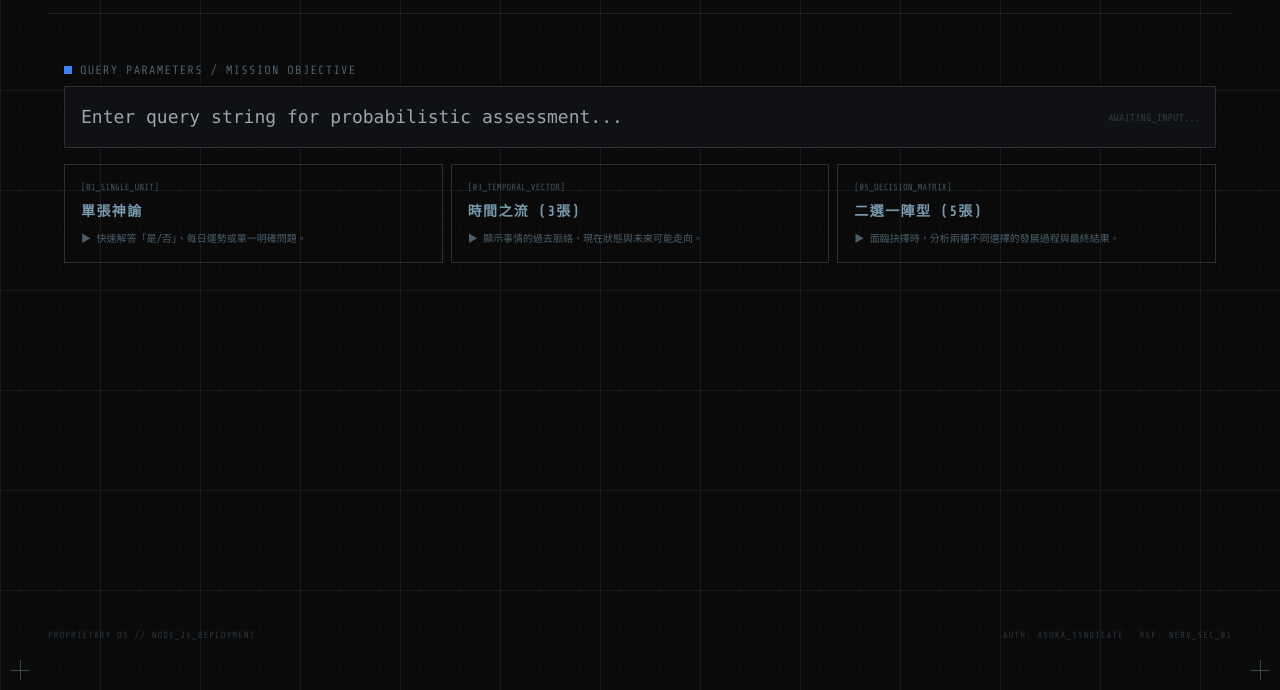
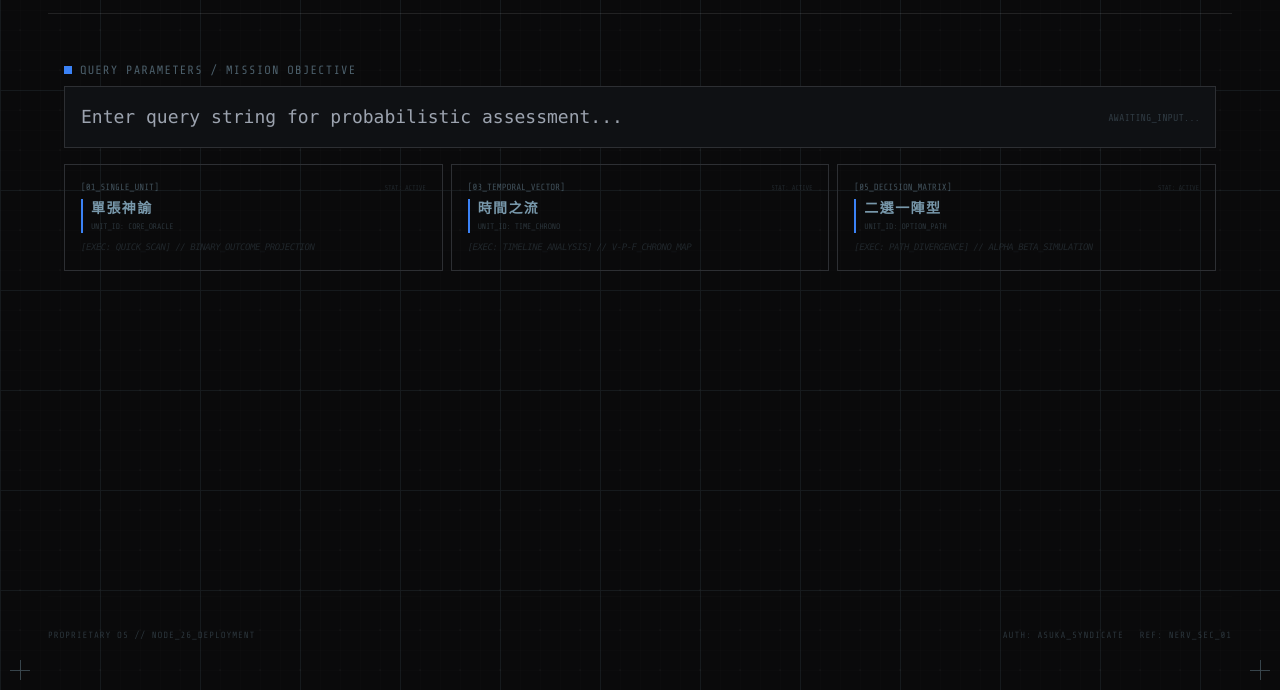
Before and after one commit to oct26th/tarot-mvp, a website: page public/index.html in a window 1280 px wide. Shown: the part 110-800 px from the top of the page. Drawn offline with nearby package versions, Linux system fonts and the light colour scheme.

Commit message:
UI: upgrade to v5.1.1, harden tactical aesthetic by refactoring button labels

```diff
--- a/public/index.html
+++ b/public/index.html
@@ -3,7 +3,7 @@
 <head>
     <meta charset="UTF-8">
     <meta name="viewport" content="width=device-width, initial-scale=1.0">
-    <title>TAROT_OS // TACTICAL_STRATEGY_UNIT v5.0.0</title>
+    <title>TAROT_OS // TACTICAL_STRATEGY_UNIT v5.1.1</title>
     <link rel="manifest" href="/manifest.json">
     <script src="https://cdn.tailwindcss.com"></script>
     <style>
@@ -118,7 +118,7 @@
         <div>
             <div class="flex items-center gap-3">
                 <span class="text-xs bg-white/10 px-2 py-0.5 text-white">CLASSIFIED</span>
-                <h1 class="text-2xl md:text-3xl font-bold tracking-[0.3em] text-white">TAROT_OS <span class="text-xs opacity-50 font-normal">v5.1.0 (TACTICAL_OS)</span></h1>
+                <h1 class="text-2xl md:text-3xl font-bold tracking-[0.3em] text-white">TAROT_OS <span class="text-xs opacity-50 font-normal">v5.1.1 (TACTICAL_OS)</span></h1>
             </div>
             <p class="text-[10px] mt-2 tracking-widest text-white/40 uppercase">Terminal Connection: Established // Signal: High_Fidelity // Node: 26</p>
         </div>
@@ -144,25 +144,51 @@
 
             <div class="grid grid-cols-1 md:grid-cols-3 gap-2 mt-4">
                 <button onclick="drawCard('single')" class="group border border-[#2d2f33] p-4 hover:bg-white hover:text-black transition-all flex flex-col justify-between items-start text-left h-full">
-                    <div class="mb-2">
-                        <span class="text-[9px] block opacity-50 group-hover:opacity-100 mb-1">[01_SINGLE_UNIT]</span>
-                        <span class="text-sm font-bold tracking-widest uppercase">單張神諭</span>
+                    <div class="mb-2 w-full">
+                        <div class="flex justify-between items-center mb-1">
+                            <span class="text-[9px] opacity-50 group-hover:opacity-100">[01_SINGLE_UNIT]</span>
+                            <span class="text-[7px] opacity-20 group-hover:opacity-40 tracking-tighter uppercase">Stat: Active</span>
+                        </div>
+                        <div class="border-l-2 border-blue-500 pl-2">
+                            <span class="text-sm font-bold tracking-widest uppercase block">單張神諭</span>
+                            <span class="text-[8px] opacity-30 group-hover:opacity-60 block tracking-tight mt-0.5">UNIT_ID: CORE_ORACLE</span>
+                        </div>
                     </div>
-                    <p class="text-[10px] opacity-60 mt-auto">▶ 快速解答「是/否」、每日運勢或單一明確問題。</p>
+                    <p class="text-[9px] opacity-20 group-hover:opacity-40 mt-auto font-mono uppercase italic tracking-tighter">
+                        [EXEC: QUICK_SCAN] // BINARY_OUTCOME_PROJECTION
+                    </p>
                 </button>
+
                 <button onclick="drawCard('time_flow')" class="group border border-[#2d2f33] p-4 hover:bg-white hover:text-black transition-all flex flex-col justify-between items-start text-left h-full">
-                    <div class="mb-2">
-                        <span class="text-[9px] block opacity-50 group-hover:opacity-100 mb-1">[03_TEMPORAL_VECTOR]</span>
-                        <span class="text-sm font-bold tracking-widest uppercase">時間之流 (3張)</span>
+                    <div class="mb-2 w-full">
+                        <div class="flex justify-between items-center mb-1">
+                            <span class="text-[9px] opacity-50 group-hover:opacity-100">[03_TEMPORAL_VECTOR]</span>
+                            <span class="text-[7px] opacity-20 group-hover:opacity-40 tracking-tighter uppercase">Stat: Active</span>
+                        </div>
+                        <div class="border-l-2 border-blue-500 pl-2">
+                            <span class="text-sm font-bold tracking-widest uppercase block">時間之流</span>
+                            <span class="text-[8px] opacity-30 group-hover:opacity-60 block tracking-tight mt-0.5">UNIT_ID: TIME_CHRONO</span>
+                        </div>
                     </div>
-                    <p class="text-[10px] opacity-60 mt-auto">▶ 顯示事情的過去脈絡、現在狀態與未來可能走向。</p>
+                    <p class="text-[9px] opacity-20 group-hover:opacity-40 mt-auto font-mono uppercase italic tracking-tighter">
+                        [EXEC: TIMELINE_ANALYSIS] // V-P-F_CHRONO_MAP
+                    </p>
                 </button>
+
                 <button onclick="drawCard('choice')" class="group border border-[#2d2f33] p-4 hover:bg-white hover:text-black transition-all flex flex-col justify-between items-start text-left h-full">
-                    <div class="mb-2">
-                        <span class="text-[9px] block opacity-50 group-hover:opacity-100 mb-1">[05_DECISION_MATRIX]</span>
-                        <span class="text-sm font-bold tracking-widest uppercase">二選一陣型 (5張)</span>
+                    <div class="mb-2 w-full">
+                        <div class="flex justify-between items-center mb-1">
+                            <span class="text-[9px] opacity-50 group-hover:opacity-100">[05_DECISION_MATRIX]</span>
+                            <span class="text-[7px] opacity-20 group-hover:opacity-40 tracking-tighter uppercase">Stat: Active</span>
+                        </div>
+                        <div class="border-l-2 border-blue-500 pl-2">
+                            <span class="text-sm font-bold tracking-widest uppercase block">二選一陣型</span>
+                            <span class="text-[8px] opacity-30 group-hover:opacity-60 block tracking-tight mt-0.5">UNIT_ID: OPTION_PATH</span>
+                        </div>
                     </div>
-                    <p class="text-[10px] opacity-60 mt-auto">▶ 面臨抉擇時，分析兩種不同選擇的發展過程與最終結果。</p>
+                    <p class="text-[9px] opacity-20 group-hover:opacity-40 mt-auto font-mono uppercase italic tracking-tighter">
+                        [EXEC: PATH_DIVERGENCE] // ALPHA_BETA_SIMULATION
+                    </p>
                 </button>
             </div>
         </section>
```
